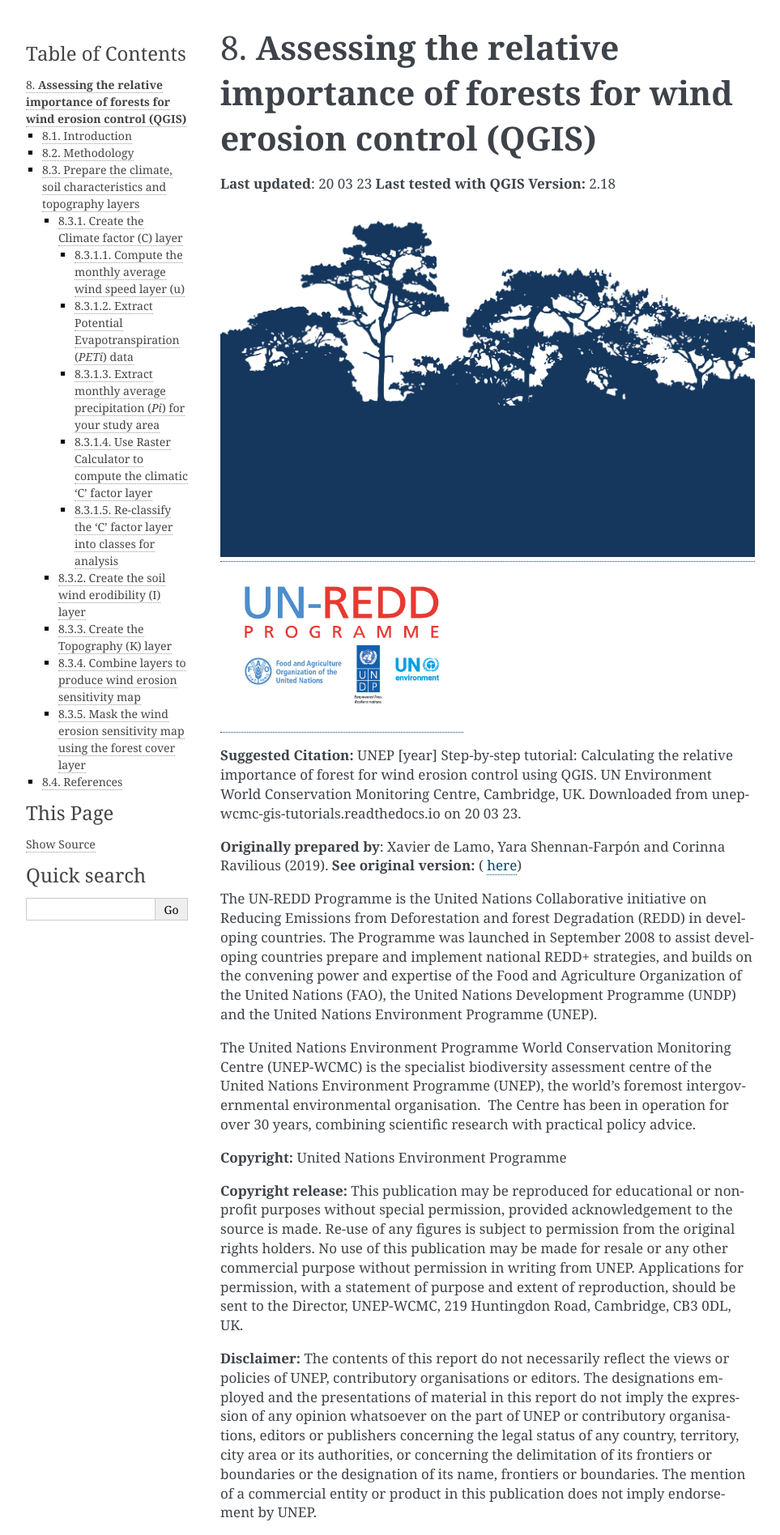
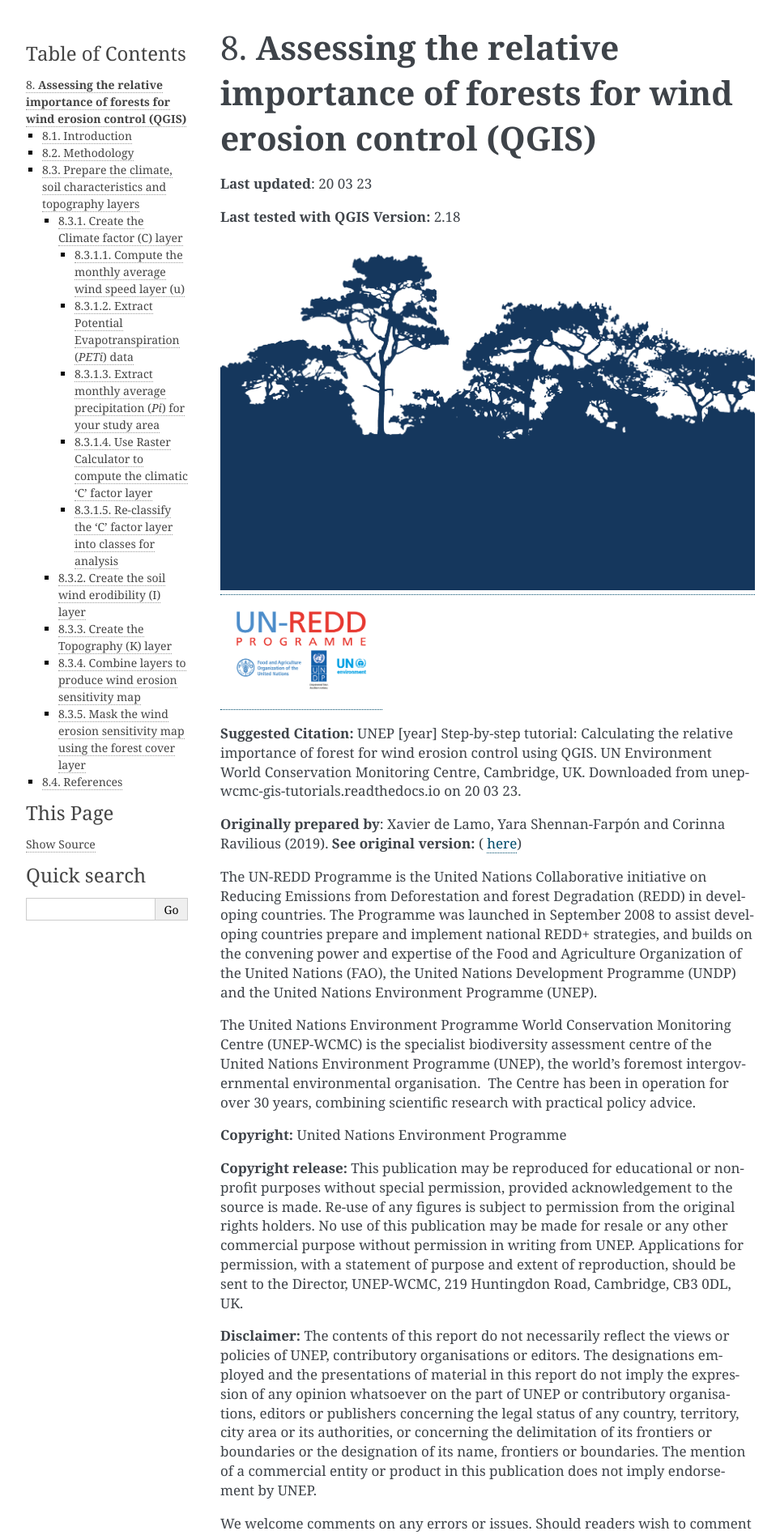
Before and after one commit to corinnar/GIS_tutorials, a Sphinx documentation site: the page built from docs/source/Wind_Erosion_Tutorial_QGIS.rst, in a window 1280 px wide. Shown: the top 1896 px of the page at 81% size, without its empty margins (148-1111 px from the left). Built offline with Sphinx 7.4.7, drawn with Linux system fonts in a browser that asks for light colours; pages that are not in the unit, such as notebooks, are missing from menus.

Commit message:
Update Wind_Erosion_Tutorial_QGIS.rst

```diff
--- a/docs/source/Wind_Erosion_Tutorial_QGIS.rst
+++ b/docs/source/Wind_Erosion_Tutorial_QGIS.rst
@@ -2,7 +2,8 @@
 **Assessing the relative importance of forests for wind erosion control (QGIS)**
 ===========================================================================================
 **Last updated**: |today|
-\ **Last tested with QGIS Version:** 2.18
+
+**Last tested with QGIS Version:** 2.18
 
 |image0|
 |image3|
@@ -1148,7 +1149,7 @@
 .. |image1| image:: media/media_Wind_Erosion/combined.png
    :width: 900
 .. |image3| image:: media/media_Wind_Erosion/image3.png
-   :width: 300
+   :width: 200
 .. |image4| image:: media/media_Wind_Erosion/image4.png
    :width: 900
 .. |image5| image:: media/media_Wind_Erosion/image5.jpeg
```
